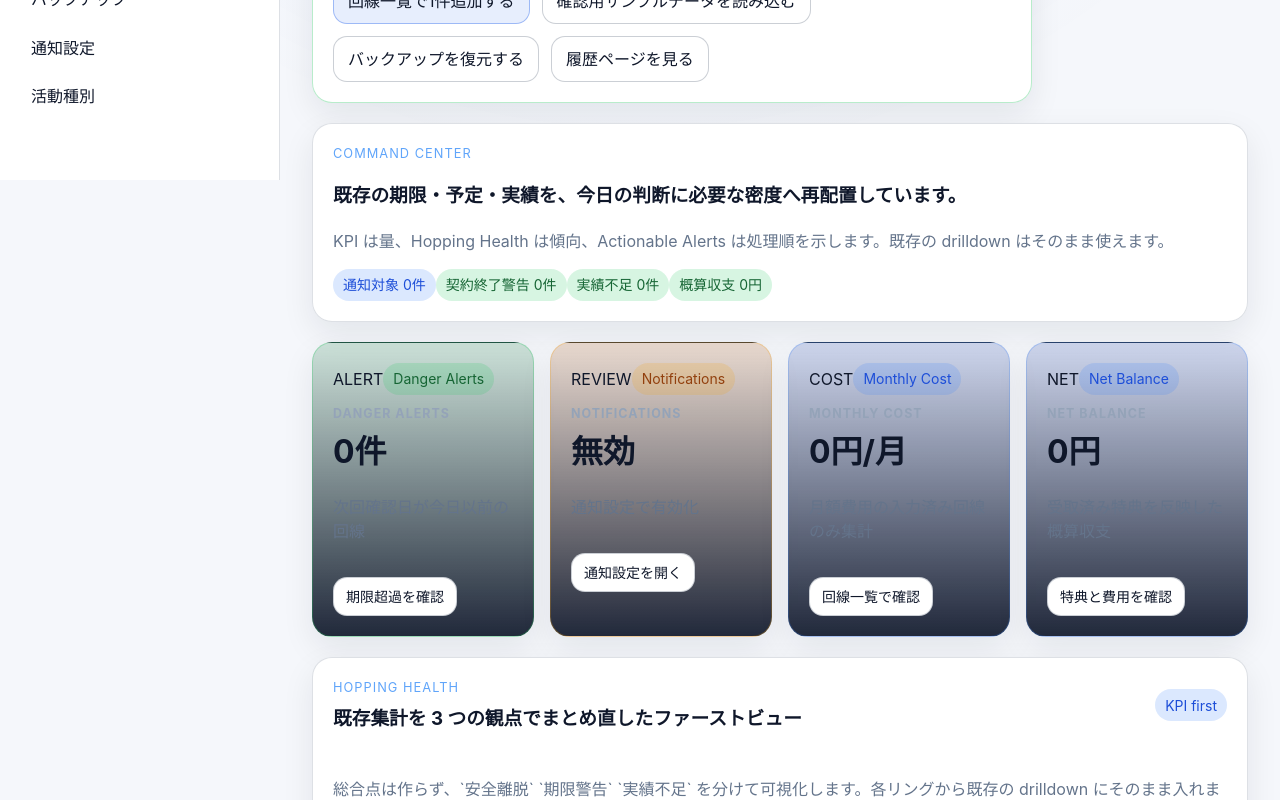
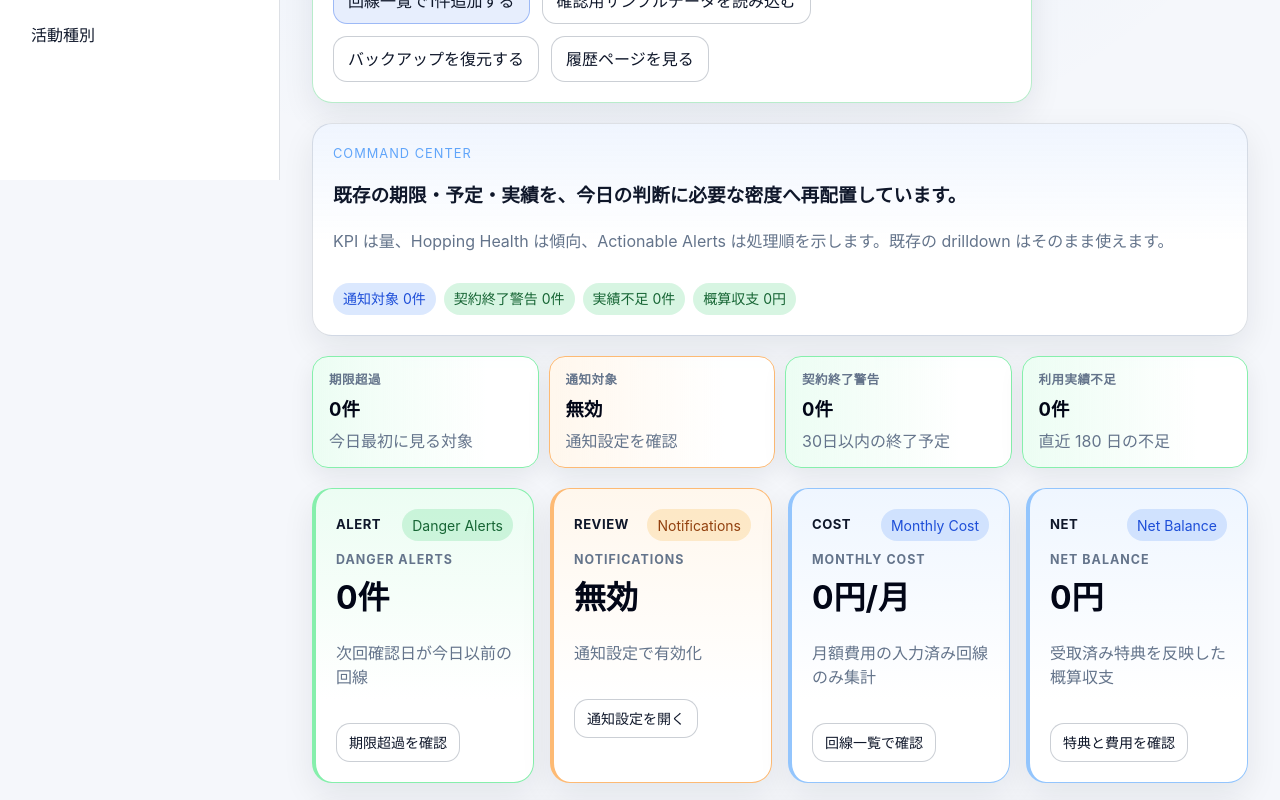
Before and after one commit to Driedsandwich/line-ops-ledger, a React (Vite) app: page / in a window 1280 px wide. Shown: the part 620-1420 px from the top of the page. Built offline with nearby package versions, Linux system fonts and the light colour scheme.

Commit message:
ui: tune dashboard visuals and review queue (#291)

```diff
--- a/src/pages/DashboardPage.tsx
+++ b/src/pages/DashboardPage.tsx
@@ -241,6 +241,15 @@ type ActionGroupViewModel = {
   count: number;
   defaultOpen: boolean;
   events: LineEvent[];
+};
+
+type ReviewQueueItem = {
+  id: string;
+  label: string;
+  value: string;
+  detail: string;
+  to: string;
+  tone: 'ok' | 'warn' | 'danger' | 'info';
 };
 
 const SAFE_EXIT_DAYS = 181;
@@ -902,6 +911,45 @@ function buildActionGroups(eventGroups: LineEventGroup[]): ActionGroupViewModel[
   ];
 }
 
+function buildReviewQueue(summary: DashboardSummary, notificationSettingsEnabled: boolean): ReviewQueueItem[] {
+  return [
+    {
+      id: 'overdue',
+      label: '期限超過',
+      value: `${summary.notificationReasonSummary.overdue}件`,
+      detail: '今日最初に見る対象',
+      to: buildLinesLink({ reasonLabel: '期限超過', notificationTargetOnly: true }),
+      tone: summary.notificationReasonSummary.overdue > 0 ? 'danger' : 'ok',
+    },
+    {
+      id: 'notifications',
+      label: '通知対象',
+      value: notificationSettingsEnabled ? `${summary.notificationEligibleCount}件` : '無効',
+      detail: notificationSettingsEnabled ? '通知設定に基づく対象' : '通知設定を確認',
+      to: notificationSettingsEnabled ? '/lines?notificationTargetOnly=true' : '/settings/notifications',
+      tone: notificationSettingsEnabled
+        ? (summary.notificationEligibleCount > 0 ? 'info' : 'ok')
+        : 'warn',
+    },
+    {
+      id: 'contract-end',
+      label: '契約終了警告',
+      value: `${summary.contractEndAlerts.length}件`,
+      detail: `${CONTRACT_END_ALERT_DAYS}日以内の終了予定`,
+      to: '/lines?contractActiveOnly=true',
+      tone: summary.contractEndAlerts.length > 0 ? 'warn' : 'ok',
+    },
+    {
+      id: 'usage-gaps',
+      label: '利用実績不足',
+      value: `${summary.usageAlertItems.length}件`,
+      detail: `直近 ${USAGE_SUMMARY_DAYS} 日の不足`,
+      to: '/lines?sort=latestActivityAsc&contractActiveOnly=true',
+      tone: summary.usageAlertItems.length > 0 ? 'warn' : 'ok',
+    },
+  ];
+}
+
 function renderEventMetaTags(event: LineEvent): ReactElement | null {
   const metaTags = Array.from(new Set([event.carrier, event.status, ...getUniqueEventMetaTags(event)].filter(Boolean)));
   if (metaTags.length === 0) {
@@ -1038,6 +1086,7 @@ export function DashboardPage(): ReactElement {
   const isFirstRun = drafts.length === 0 && historyEntries.length === 0;
   const kpiCards = buildKpiCards(summary, notificationSettings.enabled);
   const healthRings = buildHealthRings(summary, drafts);
+  const reviewQueue = buildReviewQueue(summary, notificationSettings.enabled);
   const lineEvents = buildLineEventFeed(drafts, historyEntries);
   const actionGroups = buildActionGroups(groupLineEventsBySeverity(lineEvents));
 
@@ -1137,6 +1186,16 @@ export function DashboardPage(): ReactElement {
           </div>
         </section>
 
+        <section className="dashboard-review-strip" aria-label="Review queue">
+          {reviewQueue.map((item) => (
+            <Link key={item.id} className={`dashboard-review-link dashboard-review-link--${item.tone}`} to={item.to}>
+              <span className="dashboard-review-link__label">{item.label}</span>
+              <strong className="dashboard-review-link__value">{item.value}</strong>
+              <span className="muted">{item.detail}</span>
+            </Link>
+          ))}
+        </section>
+
         <section className="dashboard-kpi-grid" aria-label="Summary KPI">
           {kpiCards.map((item) => (
             <article key={item.id} className={`card dashboard-kpi-card dashboard-kpi-card--${item.tone}`}>
--- a/src/styles.css
+++ b/src/styles.css
@@ -23,6 +23,15 @@
   --primary-border: rgba(96, 165, 250, 0.4);
   --field-bg: rgba(2, 6, 23, 0.58);
   --shadow: rgba(2, 6, 23, 0.24);
+  --tone-ok-bg: rgba(34, 197, 94, 0.12);
+  --tone-ok-border: rgba(34, 197, 94, 0.3);
+  --tone-warn-bg: rgba(245, 158, 11, 0.13);
+  --tone-warn-border: rgba(245, 158, 11, 0.32);
+  --tone-danger-bg: rgba(239, 68, 68, 0.12);
+  --tone-danger-border: rgba(239, 68, 68, 0.3);
+  --tone-info-bg: rgba(59, 130, 246, 0.13);
+  --tone-info-border: rgba(59, 130, 246, 0.3);
+  --ring-track: rgba(51, 65, 85, 0.95);
 }
 
 :root[data-theme="light"] {
@@ -45,6 +54,15 @@
   --primary-border: rgba(37, 99, 235, 0.38);
   --field-bg: #ffffff;
   --shadow: rgba(15, 23, 42, 0.08);
+  --tone-ok-bg: #ecfdf3;
+  --tone-ok-border: #86efac;
+  --tone-warn-bg: #fff7ed;
+  --tone-warn-border: #fdba74;
+  --tone-danger-bg: #fef2f2;
+  --tone-danger-border: #fca5a5;
+  --tone-info-bg: #eff6ff;
+  --tone-info-border: #93c5fd;
+  --ring-track: #d8dee8;
 }
 
 :root[data-theme="light"] .badge--ok {
@@ -184,6 +202,7 @@ textarea {
   display: grid;
   gap: 8px;
   margin-top: 24px;
+  align-content: start;
   flex: 1;
   min-height: 0;
   overflow-y: auto;
@@ -207,10 +226,10 @@ textarea {
 
 .nav__list {
   list-style: none;
-  margin: 0 0 2px;
+  margin: 0 0 12px;
   padding: 0;
   display: grid;
-  gap: 8px;
+  gap: 6px;
 }
 
 .nav__item {
@@ -616,6 +635,87 @@ textarea {
   gap: 20px;
 }
 
+.dashboard-header-chips,
+.dashboard-hero-panel__chips {
+  display: flex;
+  gap: 8px;
+  flex-wrap: wrap;
+  align-items: center;
+}
+
+.dashboard-hero-panel {
+  background:
+    linear-gradient(180deg, rgba(59, 130, 246, 0.08), transparent 56%),
+    var(--surface);
+}
+
+.dashboard-hero-panel__content {
+  display: grid;
+  gap: 14px;
+}
+
+.dashboard-review-strip {
+  display: grid;
+  gap: 10px;
+  grid-template-columns: repeat(auto-fit, minmax(180px, 1fr));
+}
+
+.dashboard-review-link {
+  display: grid;
+  gap: 6px;
+  padding: 14px 16px;
+  border: 1px solid var(--border);
+  border-radius: 16px;
+  background: var(--surface);
+  box-shadow: 0 8px 24px var(--shadow);
+}
+
+.dashboard-review-link:hover {
+  background: var(--button-hover);
+}
+
+.dashboard-review-link--ok {
+  border-color: var(--tone-ok-border);
+  background:
+    linear-gradient(90deg, var(--tone-ok-bg), transparent 78%),
+    var(--surface);
+}
+
+.dashboard-review-link--warn {
+  border-color: var(--tone-warn-border);
+  background:
+    linear-gradient(90deg, var(--tone-warn-bg), transparent 78%),
+    var(--surface);
+}
+
+.dashboard-review-link--danger {
+  border-color: var(--tone-danger-border);
+  background:
+    linear-gradient(90deg, var(--tone-danger-bg), transparent 78%),
+    var(--surface);
+}
+
+.dashboard-review-link--info {
+  border-color: var(--tone-info-border);
+  background:
+    linear-gradient(90deg, var(--tone-info-bg), transparent 78%),
+    var(--surface);
+}
+
+.dashboard-review-link__label {
+  color: var(--muted);
+  font-size: 0.78rem;
+  font-weight: 700;
+  letter-spacing: 0.04em;
+  text-transform: uppercase;
+}
+
+.dashboard-review-link__value {
+  color: var(--text-strong);
+  font-size: 1.15rem;
+  font-weight: 700;
+}
+
 .dashboard-kpi-grid {
   display: grid;
   gap: 16px;
@@ -627,10 +727,28 @@ textarea {
   gap: 10px;
   min-height: 210px;
   align-content: start;
+  border-left-width: 4px;
+  background:
+    linear-gradient(180deg, rgba(255, 255, 255, 0.04), transparent 55%),
+    var(--surface);
+}
+
+.dashboard-kpi-card__topline {
+  display: flex;
+  justify-content: space-between;
+  gap: 10px;
+  align-items: center;
+}
+
+.dashboard-kpi-card__accent {
+  color: var(--text);
+  font-size: 0.82rem;
+  font-weight: 700;
+  letter-spacing: 0.04em;
 }
 
 .dashboard-kpi-card__label {
-  color: #94a3b8;
+  color: var(--muted);
   font-size: 0.78rem;
   font-weight: 700;
   letter-spacing: 0.08em;
@@ -640,26 +758,35 @@ textarea {
 .dashboard-kpi-card__value {
   font-size: 2rem;
   line-height: 1.1;
+  color: var(--text-strong);
 }
 
 .dashboard-kpi-card--ok {
-  border-color: rgba(34, 197, 94, 0.28);
-  background: linear-gradient(180deg, rgba(21, 128, 61, 0.18), rgba(15, 23, 42, 0.92));
+  border-color: var(--tone-ok-border);
+  background:
+    linear-gradient(180deg, var(--tone-ok-bg), transparent 72%),
+    var(--surface);
 }
 
 .dashboard-kpi-card--warn {
-  border-color: rgba(245, 158, 11, 0.26);
-  background: linear-gradient(180deg, rgba(180, 83, 9, 0.18), rgba(15, 23, 42, 0.92));
+  border-color: var(--tone-warn-border);
+  background:
+    linear-gradient(180deg, var(--tone-warn-bg), transparent 72%),
+    var(--surface);
 }
 
 .dashboard-kpi-card--danger {
-  border-color: rgba(239, 68, 68, 0.24);
-  background: linear-gradient(180deg, rgba(153, 27, 27, 0.18), rgba(15, 23, 42, 0.92));
+  border-color: var(--tone-danger-border);
+  background:
+    linear-gradient(180deg, var(--tone-danger-bg), transparent 72%),
+    var(--surface);
 }
 
 .dashboard-kpi-card--info {
-  border-color: rgba(59, 130, 246, 0.26);
-  background: linear-gradient(180deg, rgba(30, 64, 175, 0.18), rgba(15, 23, 42, 0.92));
+  border-color: var(--tone-info-border);
+  background:
+    linear-gradient(180deg, var(--tone-info-bg), transparent 72%),
+    var(--surface);
 }
 
 .dashboard-health-panel {
@@ -677,7 +804,9 @@ textarea {
   display: grid;
   gap: 16px;
   align-content: start;
-  background: rgba(2, 6, 23, 0.38);
+  background:
+    linear-gradient(180deg, var(--surface-muted), transparent 76%),
+    var(--surface);
 }
 
 .dashboard-ring-card__visual {
@@ -700,7 +829,7 @@ textarea {
 }
 
 .dashboard-ring-card__track {
-  stroke: rgba(51, 65, 85, 0.95);
+  stroke: var(--ring-track);
 }
 
 .dashboard-ring-card__progress {
@@ -733,7 +862,7 @@ textarea {
 }
 
 .dashboard-ring-card__metric {
-  color: #cbd5e1;
+  color: var(--text);
   font-size: 1.1rem;
   font-weight: 700;
 }
@@ -749,22 +878,22 @@ textarea {
 }
 
 .dashboard-accordion {
-  border: 1px solid rgba(148, 163, 184, 0.16);
+  border: 1px solid var(--border);
   border-radius: 20px;
-  background: rgba(15, 23, 42, 0.88);
+  background: var(--surface);
   overflow: hidden;
 }
 
 .dashboard-accordion--danger {
-  border-color: rgba(239, 68, 68, 0.18);
+  border-color: var(--tone-danger-border);
 }
 
 .dashboard-accordion--warn {
-  border-color: rgba(245, 158, 11, 0.18);
+  border-color: var(--tone-warn-border);
 }
 
 .dashboard-accordion--info {
-  border-color: rgba(59, 130, 246, 0.18);
+  border-color: var(--tone-info-border);
 }
 
 .dashboard-accordion__summary {
@@ -782,7 +911,7 @@ textarea {
 }
 
 .dashboard-accordion[open] .dashboard-accordion__summary {
-  border-bottom: 1px solid rgba(148, 163, 184, 0.12);
+  border-bottom: 1px solid var(--border);
 }
 
 .dashboard-accordion__summary p {
@@ -807,20 +936,20 @@ textarea {
   grid-template-columns: minmax(0, 1fr) auto;
   padding: 14px 16px;
   border-radius: 16px;
-  background: rgba(2, 6, 23, 0.42);
-  border: 1px solid rgba(148, 163, 184, 0.14);
+  background: var(--surface-muted);
+  border: 1px solid var(--border);
 }
 
 .dashboard-event-row--critical {
-  border-color: rgba(239, 68, 68, 0.22);
+  border-color: var(--tone-danger-border);
 }
 
 .dashboard-event-row--warning {
-  border-color: rgba(245, 158, 11, 0.22);
+  border-color: var(--tone-warn-border);
 }
 
 .dashboard-event-row--watch {
-  border-color: rgba(59, 130, 246, 0.22);
+  border-color: var(--tone-info-border);
 }
 
 .dashboard-event-row__main {
@@ -836,7 +965,7 @@ textarea {
 }
 
 .dashboard-event-row__summary {
-  color: #e2e8f0;
+  color: var(--text);
   font-weight: 600;
 }
 
```
Also changed, not shown: 2 other files (tests, documents, lock files or other folders).
